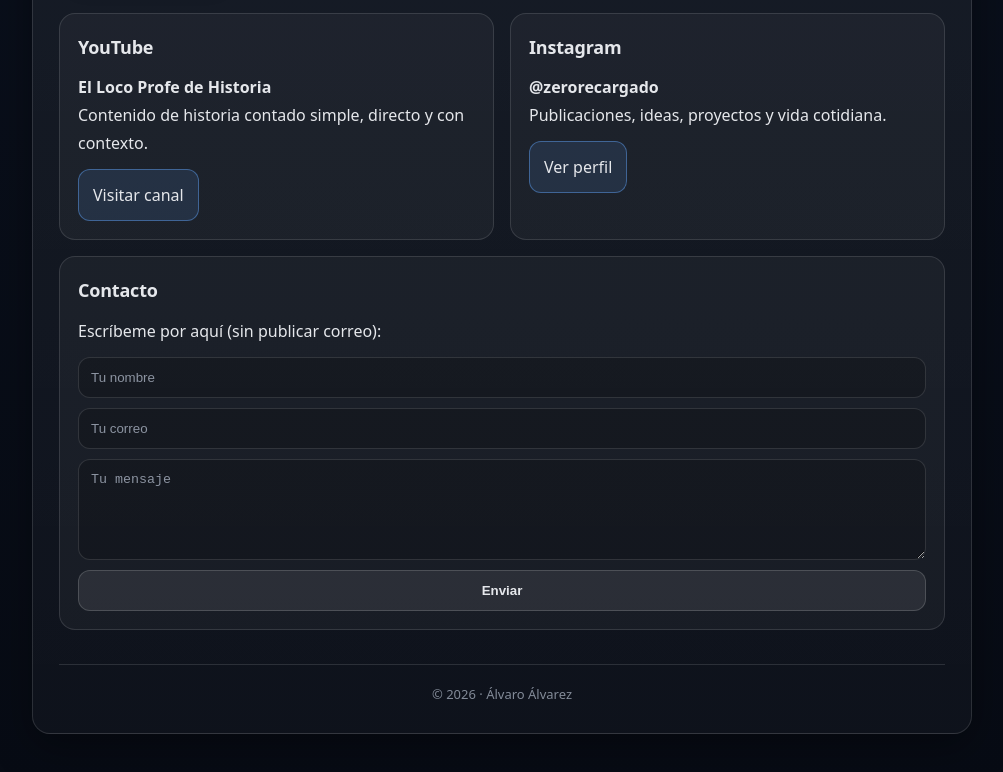
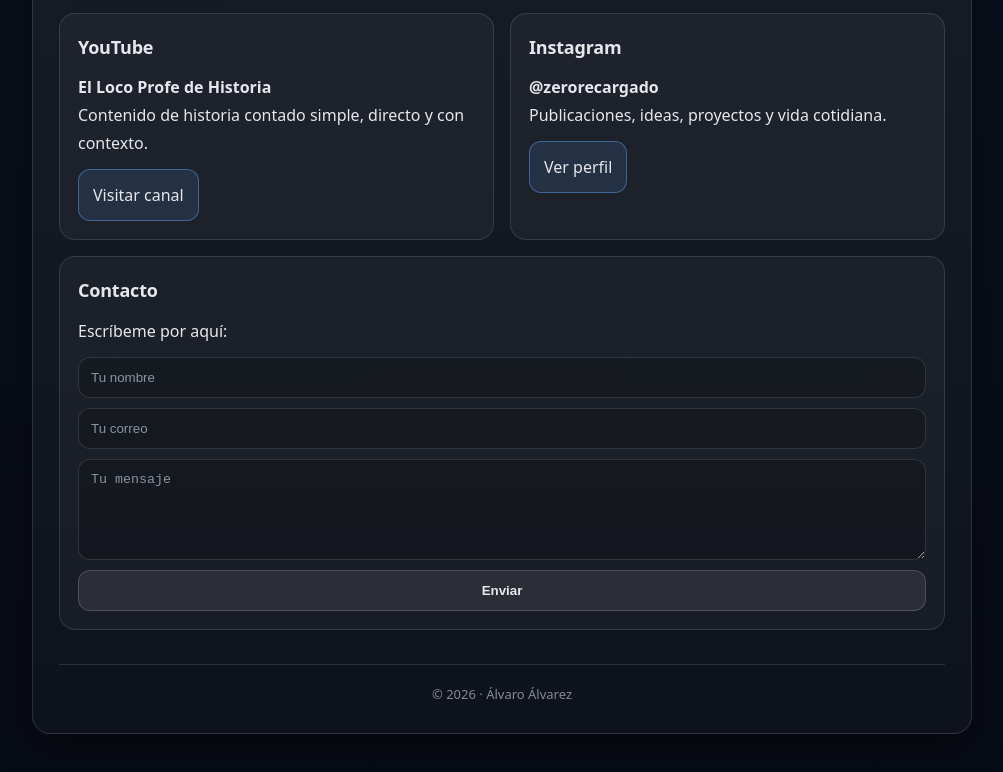
Before and after one commit to Zerorecargado/zerorecargado.github.io, a plain HTML site: page index.html in a window 1280 px wide. Shown: the part 800-1572 px from the top of the page, without its empty margins (138-1141 px from the left). Drawn offline with Linux system fonts and the light colour scheme.

Commit message:
Update index.html

```diff
--- a/index.html
+++ b/index.html
@@ -193,7 +193,7 @@
 
         <div class="card span2">
           <h2>Contacto</h2>
-          <p class="muted">Escríbeme por aquí (sin publicar correo):</p>
+          <p class="muted">Escríbeme por aquí:</p>
 
           <!-- Formspree: REEMPLAZA este action por el tuyo real -->
           <form class="form" action="https://formspree.io/f/xnqedkpy" method="POST">
```
